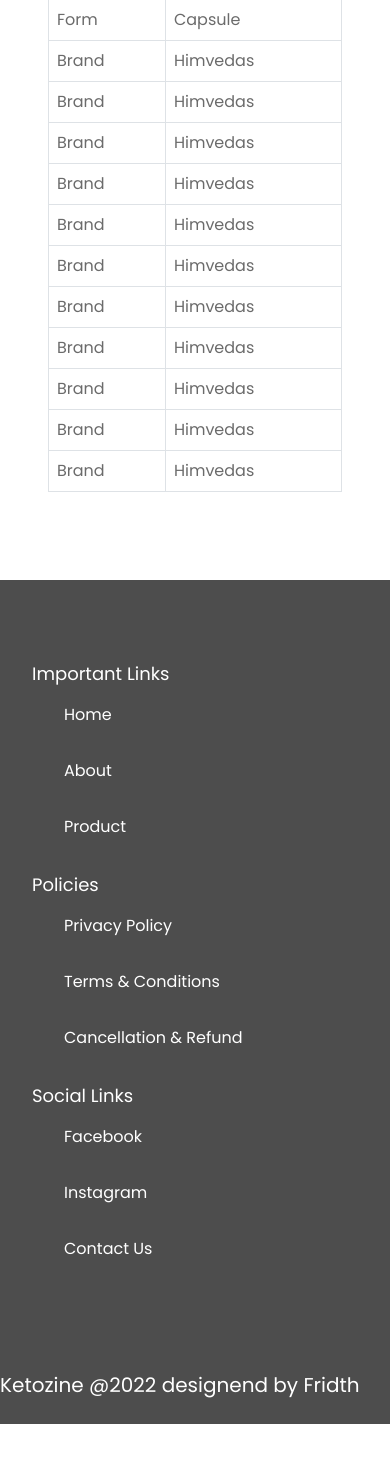
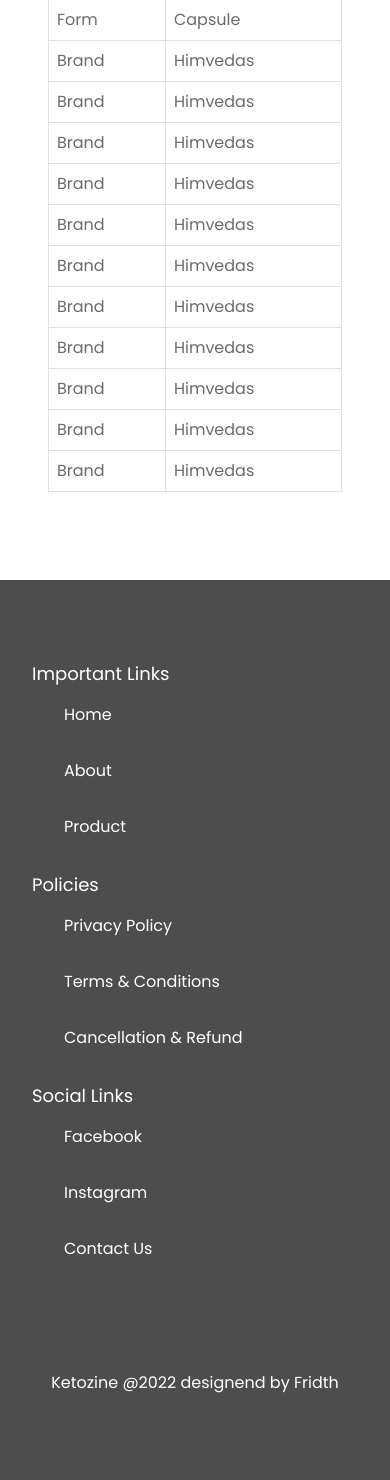
Before and after one commit to kapilmaurya/healthrins, a Django app: page /product/ in a window 390 px wide. Shown: the part 1369-2849 px from the top of the page. Before the commit the page ends 2793 px from the top, so only its background shows below. Run offline with Django 4.2, Linux system fonts and the light colour scheme; data comes from the database, SQL or seed files in the repository; both versions use the stored data as it was after the commit.

Commit message:
some alignment settings

```diff
--- a/base/templates/base/billing.html
+++ b/base/templates/base/billing.html
@@ -3,7 +3,7 @@
 <!-- Billing Content is here -->
 <div class="container-fluid">
     <div class="billing-container-grid">
-        <div class="billing-details container">
+        <div class="billing-details container-fluid px-5">
             <form class="billing-form">
                 <table>
                     <tr>
--- a/static/styles/style.css
+++ b/static/styles/style.css
@@ -355,7 +355,9 @@
     }
     .big-image{
         height: auto;
-        padding-left: 8rem;
+        display: flex;
+        justify-content: center;
+        width: 100%;
     }
 
     .divider{
@@ -374,10 +376,16 @@
 
 /* footer area designing for mobile interface*/
 .footerarea{
-    height: 100vh;
-    /* width: 100%; */
-    /* justify-content: flex-start; */
+    height: auto;
     align-items: flex-start;
+}
+.footer-tag{
+    width: 100%;
+    display: flex;
+    justify-content: center;
+}
+.footer-tag>h5{
+    font-size: 1rem;
 }
 .footer-links{
     padding-left: 2rem;
```
Also changed, not shown: db.sqlite3.
